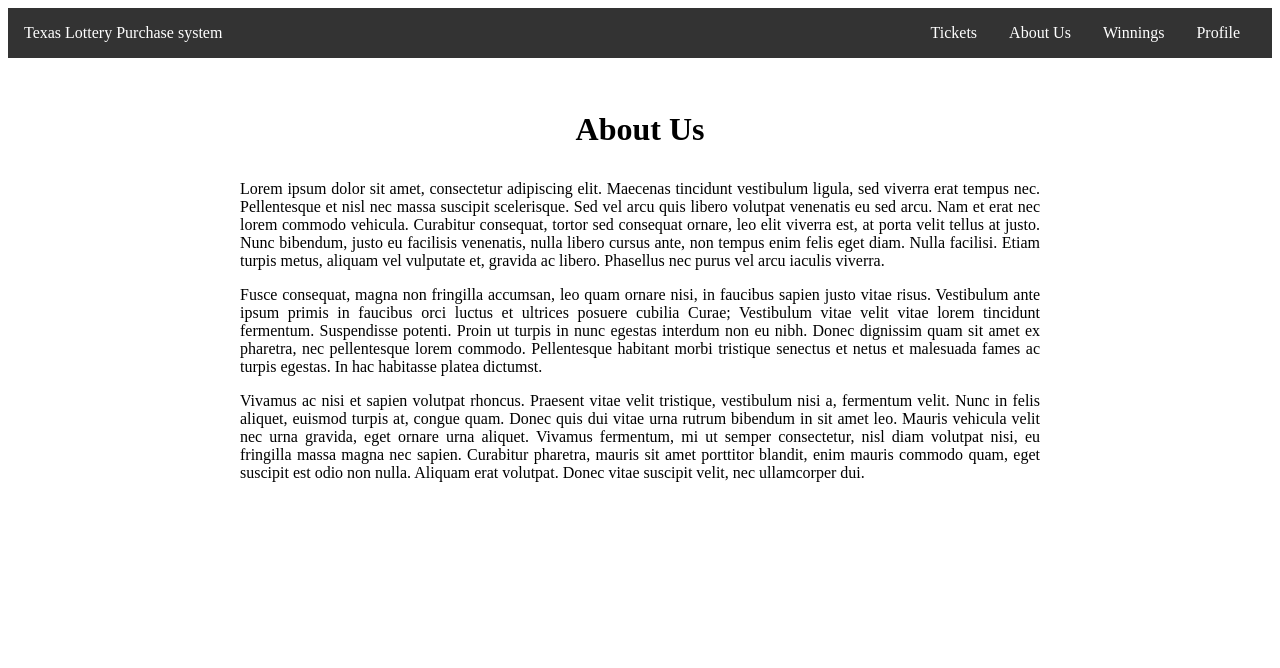
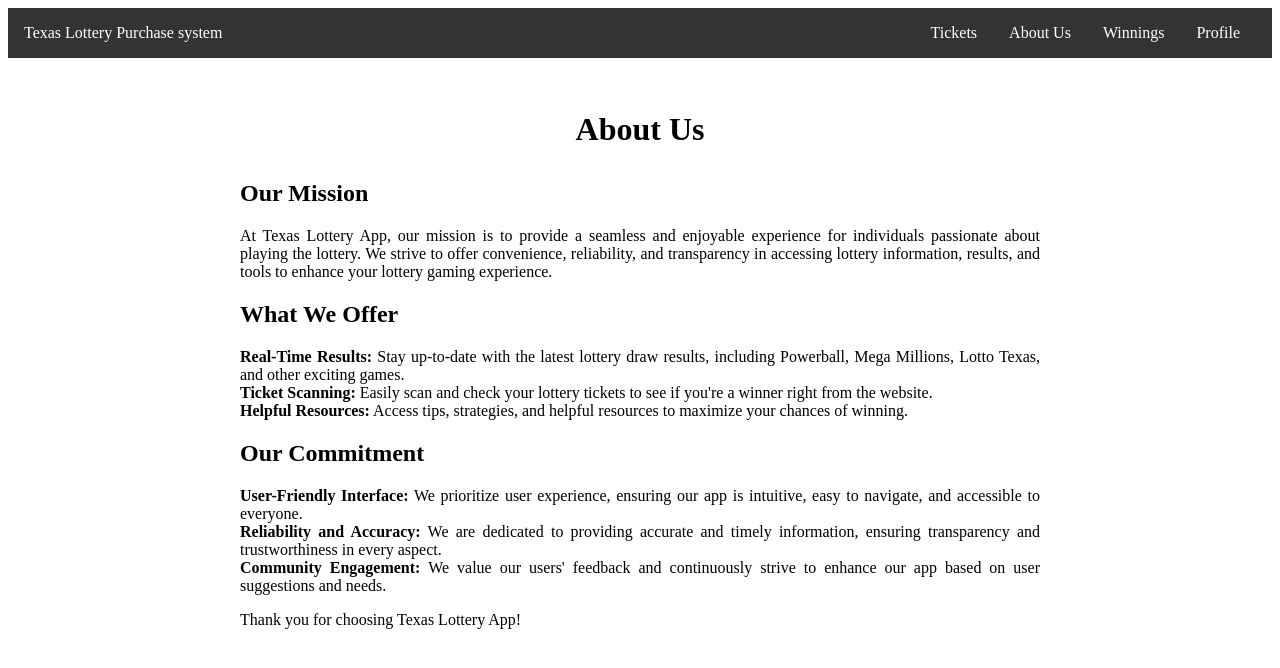
Before and after one commit to joshduplaa/SWE_Lottery_Project, a React (Create React App) app in the folder lps_client_app/: page /about-us in a window 1280 px wide. Shown: the top 668 px of the page. Built offline with nearby package versions, Linux system fonts and the light colour scheme.

Commit message:
changed aboutus.js

```diff
--- a/lps_client_app/src/pages/aboutus.js
+++ b/lps_client_app/src/pages/aboutus.js
@@ -6,15 +6,25 @@
   return (
     <div className="about-us-container">
       <h1>About Us</h1>
+      <h2>Our Mission</h2>
       <p>
-        Lorem ipsum dolor sit amet, consectetur adipiscing elit. Maecenas tincidunt vestibulum ligula, sed viverra erat tempus nec. Pellentesque et nisl nec massa suscipit scelerisque. Sed vel arcu quis libero volutpat venenatis eu sed arcu. Nam et erat nec lorem commodo vehicula. Curabitur consequat, tortor sed consequat ornare, leo elit viverra est, at porta velit tellus at justo. Nunc bibendum, justo eu facilisis venenatis, nulla libero cursus ante, non tempus enim felis eget diam. Nulla facilisi. Etiam turpis metus, aliquam vel vulputate et, gravida ac libero. Phasellus nec purus vel arcu iaculis viverra.
+        At Texas Lottery App, our mission is to provide a seamless and enjoyable experience for individuals passionate about playing the lottery. We strive to offer convenience, reliability, and transparency in accessing lottery information, results, and tools to enhance your lottery gaming experience.
       </p>
+      <h2>What We Offer</h2>
       <p>
-        Fusce consequat, magna non fringilla accumsan, leo quam ornare nisi, in faucibus sapien justo vitae risus. Vestibulum ante ipsum primis in faucibus orci luctus et ultrices posuere cubilia Curae; Vestibulum vitae velit vitae lorem tincidunt fermentum. Suspendisse potenti. Proin ut turpis in nunc egestas interdum non eu nibh. Donec dignissim quam sit amet ex pharetra, nec pellentesque lorem commodo. Pellentesque habitant morbi tristique senectus et netus et malesuada fames ac turpis egestas. In hac habitasse platea dictumst.
+        <b>Real-Time Results:</b> Stay up-to-date with the latest lottery draw results, including Powerball, Mega Millions, Lotto Texas, and other exciting games.
+        <br></br><b>Ticket Scanning:</b> Easily scan and check your lottery tickets to see if you're a winner right from the website.
+        <br></br><b>Helpful Resources:</b> Access tips, strategies, and helpful resources to maximize your chances of winning.
       </p>
+      <h2>Our Commitment</h2>
       <p>
-        Vivamus ac nisi et sapien volutpat rhoncus. Praesent vitae velit tristique, vestibulum nisi a, fermentum velit. Nunc in felis aliquet, euismod turpis at, congue quam. Donec quis dui vitae urna rutrum bibendum in sit amet leo. Mauris vehicula velit nec urna gravida, eget ornare urna aliquet. Vivamus fermentum, mi ut semper consectetur, nisl diam volutpat nisi, eu fringilla massa magna nec sapien. Curabitur pharetra, mauris sit amet porttitor blandit, enim mauris commodo quam, eget suscipit est odio non nulla. Aliquam erat volutpat. Donec vitae suscipit velit, nec ullamcorper dui.
+        <b>User-Friendly Interface:</b> We prioritize user experience, ensuring our app is intuitive, easy to navigate, and accessible to everyone.
+        <br></br><b>Reliability and Accuracy:</b> We are dedicated to providing accurate and timely information, ensuring transparency and trustworthiness in every aspect.
+        <br></br><b>Community Engagement:</b> We value our users' feedback and continuously strive to enhance our app based on user suggestions and needs.
       </p>
+        <p>
+        Thank you for choosing Texas Lottery App!
+        </p>
     </div>
   );
 };
```
